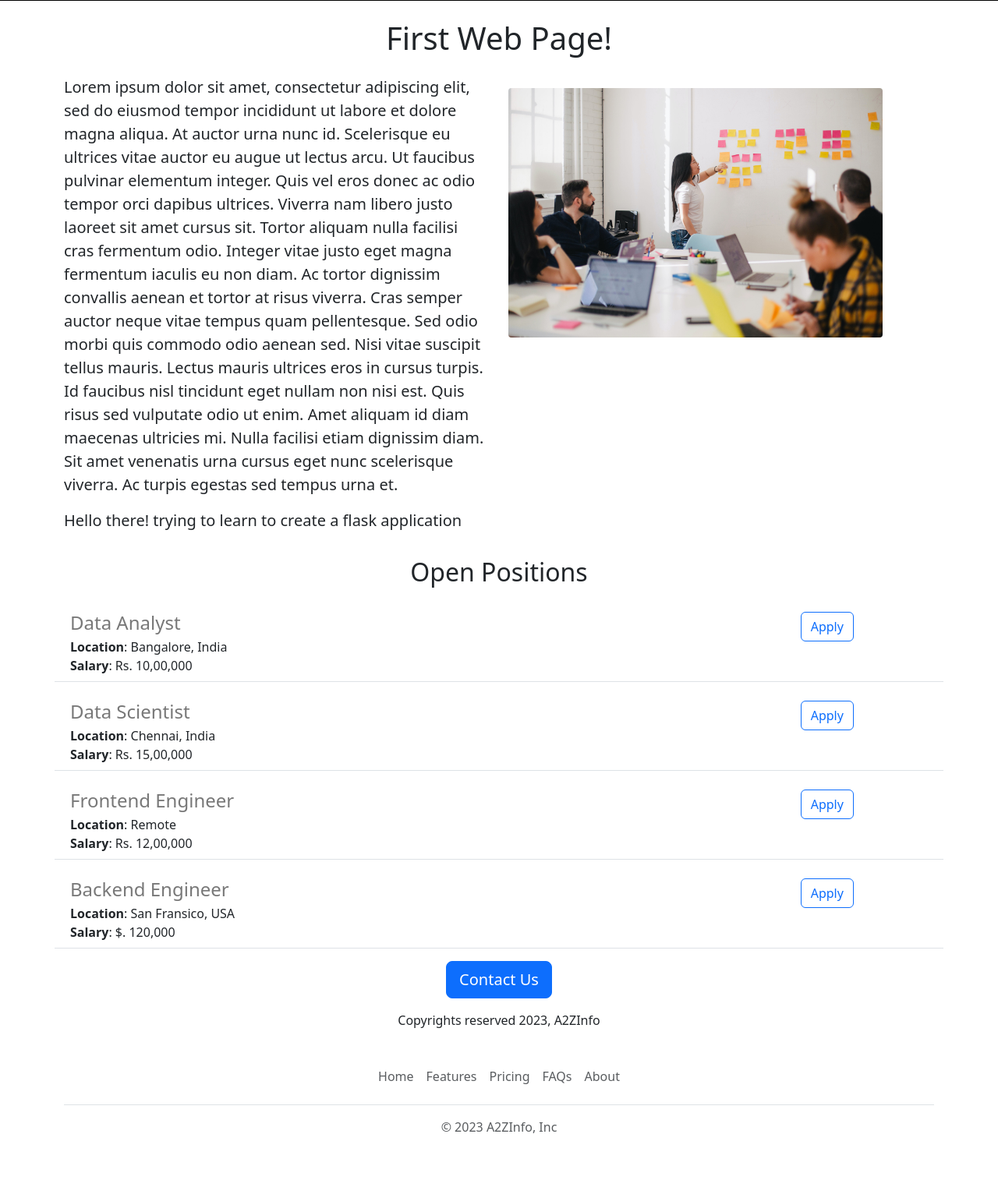
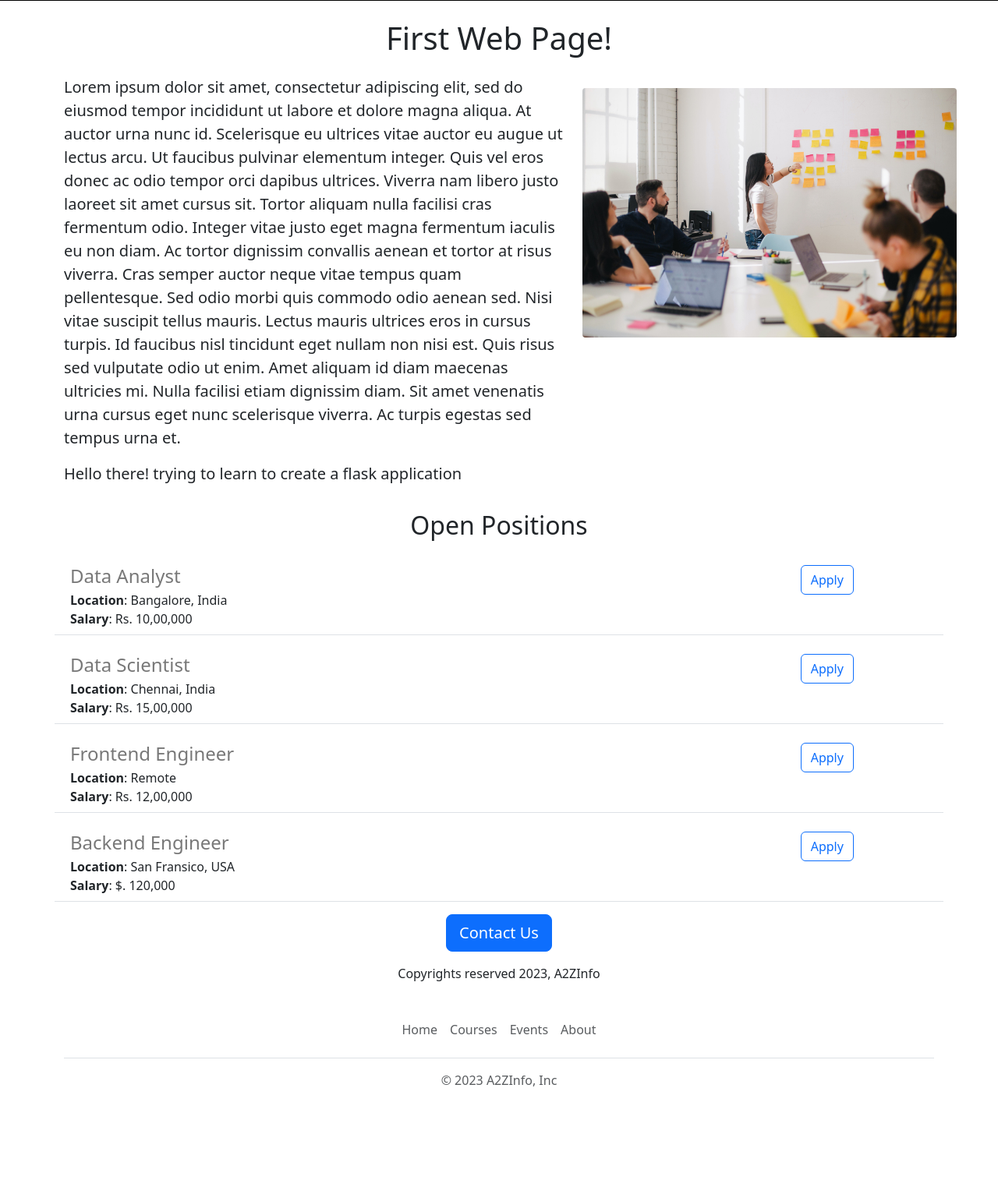
Before and after one commit to Eswara-Uday-Kumar/flask-web-app-v2, a Flask app: page / in a window 1280 px wide. Shown: the part 471-1985 px from the top of the page at 78% size. After the commit the page ends 1865 px from the top, so only its background shows below. Run offline with Flask 3, Linux system fonts and the light colour scheme.

Commit message:
Added links move to other pages

```diff
--- a/Flask_Web_App/templates/footer.html
+++ b/Flask_Web_App/templates/footer.html
@@ -1,11 +1,10 @@
 <div class="container">
     <footer class="py-3 my-4">
       <ul class="nav justify-content-center border-bottom pb-3 mb-3">
-        <li class="nav-item"><a href="#" class="nav-link px-2 text-body-secondary">Home</a></li>
-        <li class="nav-item"><a href="#" class="nav-link px-2 text-body-secondary">Features</a></li>
-        <li class="nav-item"><a href="#" class="nav-link px-2 text-body-secondary">Pricing</a></li>
-        <li class="nav-item"><a href="#" class="nav-link px-2 text-body-secondary">FAQs</a></li>
-        <li class="nav-item"><a href="#" class="nav-link px-2 text-body-secondary">About</a></li>
+        <li class="nav-item"><a href="https://jovian.ai" target="_blank" class="nav-link px-2 text-body-secondary">Home</a></li>
+        <li class="nav-item"><a href="https://jovian.ai/learn" target="_blank" class="nav-link px-2 text-body-secondary">Courses</a></li>
+        <li class="nav-item"><a href="https://jovian.ai/events" target="_blank" class="nav-link px-2 text-body-secondary">Events</a></li>
+        <li class="nav-item"><a href="https://jovian.ai/about" target="_blank" class="nav-link px-2 text-body-secondary">About</a></li>
       </ul>
       <p class="text-center text-body-secondary">&copy; 2023 A2ZInfo, Inc</p>
     </footer>
--- a/Flask_Web_App/templates/home.html
+++ b/Flask_Web_App/templates/home.html
@@ -26,13 +26,13 @@
 
             <!--<h2 class="text-center mt-3 mb-4">About YT downloader</h2>-->
             <div class="row" style="margin-bottom: 16px;">
-                <div class="col-md-6">
+                <div class="col-md-7">
                     <p class="lead">
                         Lorem ipsum dolor sit amet, consectetur adipiscing elit, sed do eiusmod tempor incididunt ut labore et dolore magna aliqua. At auctor urna nunc id. Scelerisque eu ultrices vitae auctor eu augue ut lectus arcu. Ut faucibus pulvinar elementum integer. Quis vel eros donec ac odio tempor orci dapibus ultrices. Viverra nam libero justo laoreet sit amet cursus sit. Tortor aliquam nulla facilisi cras fermentum odio. Integer vitae justo eget magna fermentum iaculis eu non diam. Ac tortor dignissim convallis aenean et tortor at risus viverra. Cras semper auctor neque vitae tempus quam pellentesque. Sed odio morbi quis commodo odio aenean sed. Nisi vitae suscipit tellus mauris. Lectus mauris ultrices eros in cursus turpis. Id faucibus nisl tincidunt eget nullam non nisi est. Quis risus sed vulputate odio ut enim. Amet aliquam id diam maecenas ultricies mi. Nulla facilisi etiam dignissim diam. Sit amet venenatis urna cursus eget nunc scelerisque viverra. Ac turpis egestas sed tempus urna et.
                     </p>
                     <p class="lead">Hello there! trying to learn to create a flask application</p>
                 </div>
-                <div class="d-none d-md-block col-md-6" style = "margin-top: 16px;">
+                <div class="d-none d-md-block col-md-4" style = "margin-top: 16px;">
                     <img src = '/static/employees.jpg' style = "height: 320px; border-radius: 4px;"/>
                 </div>
             </div>
@@ -43,7 +43,7 @@
                     {% endfor %}
                 </div>
                 <div class="text-center">
-                    <button class="btn btn-primary btn-lg">Contact Us</button>
+                    <a href="mailto:oevsudaykumarforjobs@gmail.com?subject=Question%20on%20Job%20Openings&body=Name%3A%20%3CYour%20Name%20Here%3E%0D%0A%0D%0AQuestion%3A%20%3CType%20Here%3E" target="_blank" class="btn btn-primary btn-lg">Contact Us</a>
                     <p class="mt-3">Copyrights reserved 2023, A2ZInfo</p>
                 </div>
             </div>
--- a/Flask_Web_App/templates/jobitems.html
+++ b/Flask_Web_App/templates/jobitems.html
@@ -11,6 +11,6 @@
         {% endif %}
     </div>
     <div class="col-2">
-        <button type="button" class="btn btn-outline-primary">Apply</button>
+        <a href="mailto:oevs.udaykumar@gmail.com?subject=Apply%20for%20{{job['title']}}&body=Name%3A%20%3CYour%20Name%20Here%3E%0D%0A%0D%0AResume%20Link%3A%20%3CYour%20Resume%20Link%20Here%3E%0D%0A%0D%0ALinkedIn%20Profile%3A%20%3CLink%20Here%3E" target="_blank" type="button" class="btn btn-outline-primary">Apply</a>
     </div>
 </div>
```
